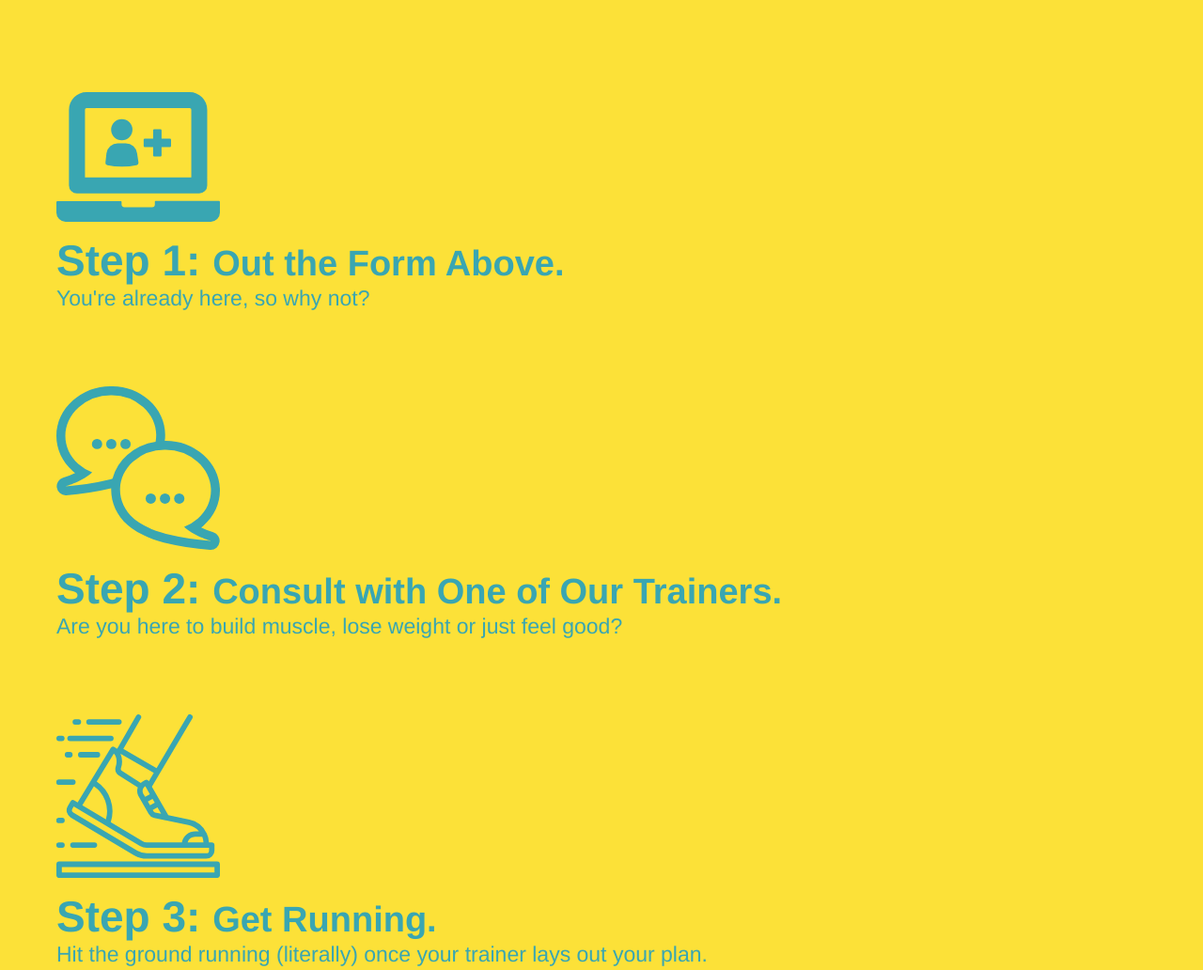
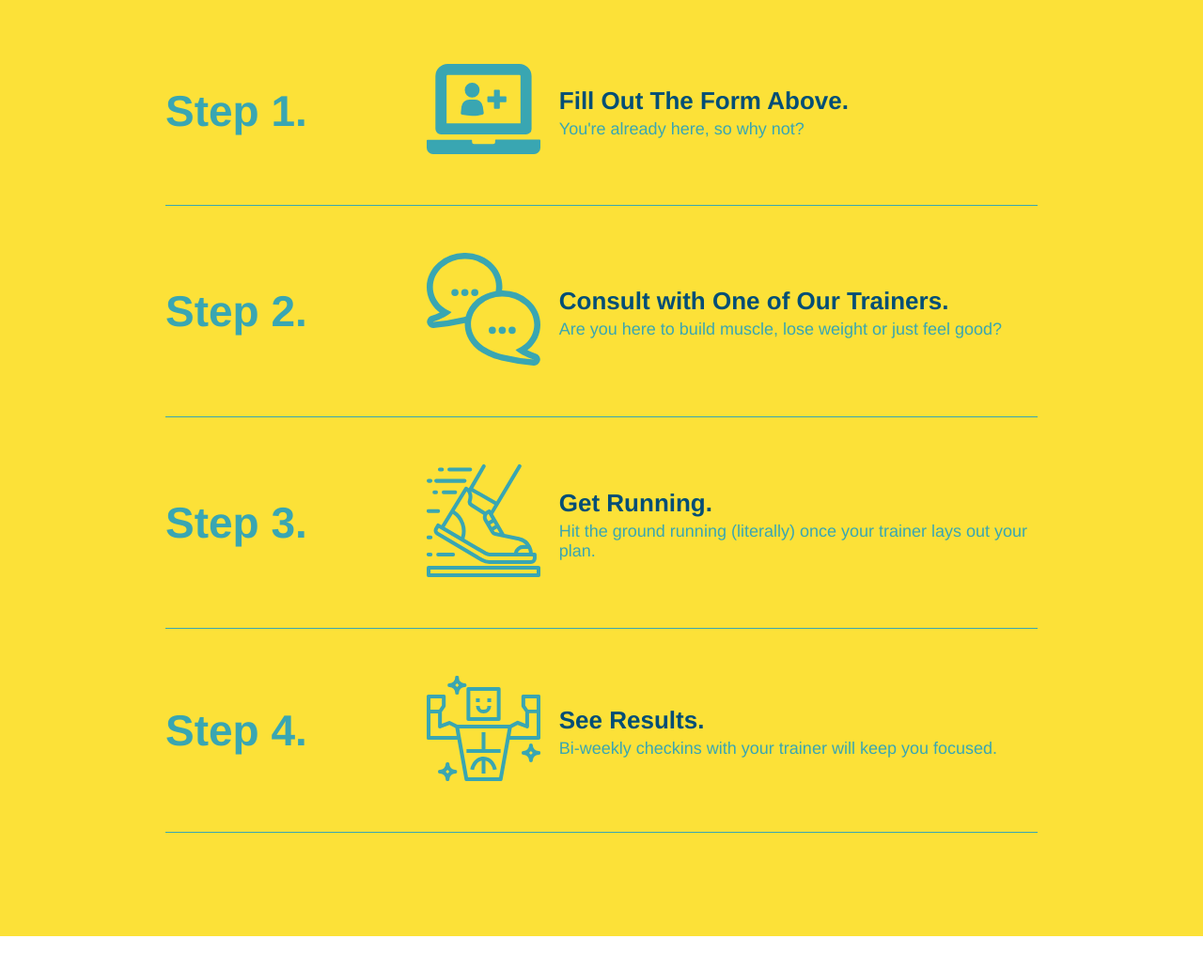
Before and after one commit to jamwalab/Run-Buddy-Webpage, a plain HTML site: page index.html in a window 1280 px wide. Shown: the part 1260-2292 px from the top of the page at 94% size. Drawn offline with Linux system fonts and the light colour scheme.

Commit message:
flexbox added to what you do section

```diff
--- a/assets/css/style.css
+++ b/assets/css/style.css
@@ -166,28 +166,52 @@ section {
     background: #fce138;
 }
 
-.steps div {
-    margin-bottom: 80px;
+.step {
+    margin: 50px auto;
+    padding-bottom: 50px;
+    width: 80%;
+    border-bottom: 1px solid #39a6b2;
+    display: flex;
+    flex-wrap: wrap;
+    align-items: center;
+    justify-content: space-between;
 }
 
-.steps img {
-    width: 15%;
-    margin-bottom: 10px 0;
+.step h3 {
+    color: #39a6b2;
+    font-size: 46px;
+    flex: 1 30%;
 }
 
-.steps h3 {
-    color: #39a6b2;
-    font-size: 46px;
-    margin-top: 10px;
+.step-info {
+    flex: 2 70%;
+    display: flex;
+    flex-wrap: wrap;
+    align-items: center;
 }
 
-.steps span {
-    font-size: 38px;
+.step-img {
+    flex: 1 12%;
+    margin-right: 20px;
 }
 
-.steps p {
+.step-img img {
+    max-width: 100%;
+}
+
+.step-text {
+    flex: 12;
+}
+
+.step-text p {
     color: #39a6b2;
-    font-size: 23px;
+    font-size: 18px;
+}
+
+.step-text h4 {
+    font-size: 26px;
+    line-height: 1.5;
+    color: #024e76;
 }
 
 /*Trainer section*/
--- a/index.html
+++ b/index.html
@@ -89,25 +89,53 @@
             <div class="flex-row">
                 <h2 class="section-title secondary-border">What You Do</h2>
             </div>
-            <div>
+            <div class="step">
+                <h3>Step 1.</h3>
+                <div class="step-info">
+                    <div class="step-img">
                         <img src="./assets/images/step-1.svg" alt="" />
-                <h3>Step 1: <span>Out the Form Above.</span></h3>
+                    </div>
+                    <div class="step-text">
+                        <h4>Fill Out The Form Above.</h4>
                         <p>You're already here, so why not?</p>
                     </div>
-            <div>
+                </div>
+            </div>
+            <div class="step">
+                <h3>Step 2.</h3>
+                <div class="step-info">
+                    <div class="step-img">
                         <img src="./assets/images/step-2.svg" alt="" />
-                <h3>Step 2: <span>Consult with One of Our Trainers.</span></h3>
+                    </div>
+                    <div class="step-text">
+                        <h4>Consult with One of Our Trainers.</h4>
                         <p>Are you here to build muscle, lose weight or just feel good?</p>
                     </div>
-            <div>
+                </div>
+            </div>
+            <div class="step">
+                <h3>Step 3.</h3>
+                <div class="step-info">
+                    <div class="step-img">
                         <img src="./assets/images/step-3.svg" alt="" />
-                <h3>Step 3: <span>Get Running.</span></h3>
+                    </div>
+                    <div class="step-text">
+                        <h4>Get Running.</h4>
                         <p>Hit the ground running (literally) once your trainer lays out your plan.</p>
                     </div>
-            <div>
+                </div>
+            </div>
+            <div class="step">
+                <h3>Step 4.</h3>
+                <div class="step-info">
+                    <div class="step-img">
                         <img src="./assets/images/step-4.svg" alt="" />
-                <h3>Step 4: <span>See Results.</span></h3>
+                    </div>
+                    <div class="step-text">
+                        <h4>See Results.</h4>
                         <p>Bi-weekly checkins with your trainer will keep you focused.</p>
+                    </div>
+                </div>
             </div>
         </section>
 
```
Lines whose indentation alone changed are shown as unchanged.
